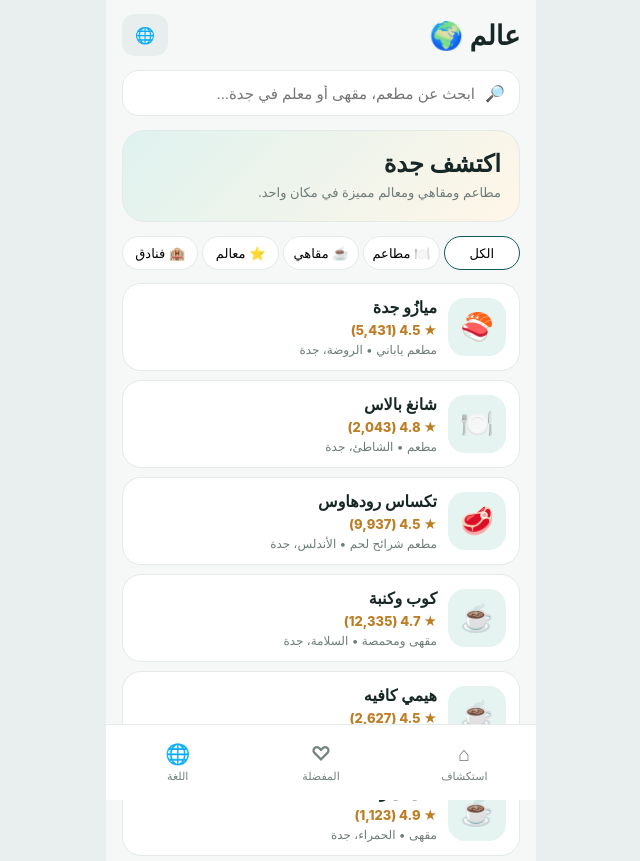
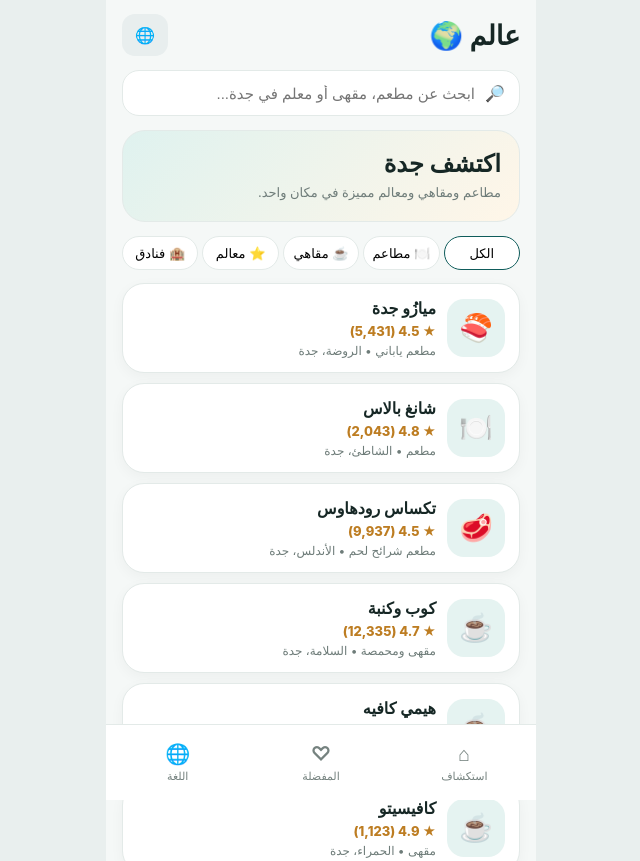
Before and after one commit to Khalid-055/alam-app, a plain HTML site: page index.html in a window 1280 px wide. Shown: the top 861 px of the page, without its empty margins (319-959 px from the left). Drawn offline with Linux system fonts and the light colour scheme.

Commit message:
Update index.html

```diff
--- a/index.html
+++ b/index.html
@@ -96,9 +96,10 @@
 .card{
   background:white;
   border:1px solid var(--line);
-  border-radius:19px;
-  padding:13px;
-  margin:9px 0
+  border-radius:22px;
+  padding:14px;
+  margin:10px 0;
+  box-shadow:0 4px 14px rgba(0,0,0,.04);
 }
 .row{display:flex;gap:11px;align-items:center}
 .avatar{
```
